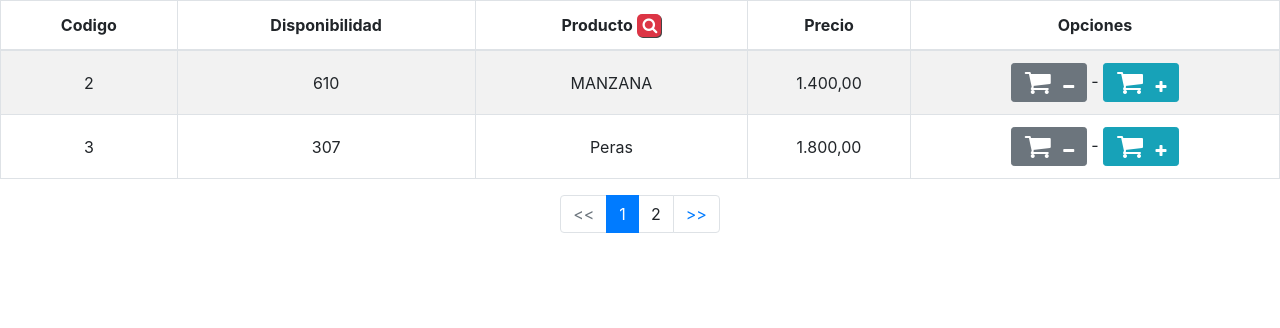
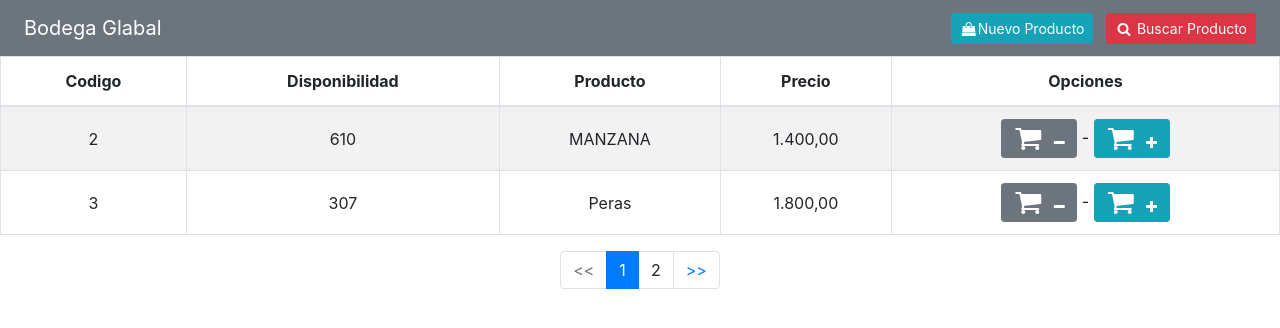
Before and after one commit to JySa65/inventario-sencillo-php, a PHP site: page / in a window 1280 px wide. Shown: the top 328 px of the page. Run offline with PHP 8.4, Linux system fonts and the light colour scheme; data comes from the database, SQL or seed files in the repository.

Commit message:
form registro

```diff
--- a/conexion.php
+++ b/conexion.php
@@ -1,7 +1,7 @@
 <?php
 $ho = "localhost";
 $us = "root";
-$pa = "root";
+$pa = "";
 $db = "inventario";
 $po = "3306";
 $con = mysqli_connect($ho, $us, $pa, $db, $po);
--- a/index.php
+++ b/index.php
@@ -62,7 +62,7 @@
 								<a class="list-group-item list-group-item-action" data-toggle="collapse" href="#multiCollapseExample1" role="button" aria-expanded="false" aria-controls="multiCollapseExample1"><i class="fa fa-fw fa-plus"></i> Mas....</a>
 								<div class="collapse multi-collapse" id="multiCollapseExample1">
 									<div class="list-group">
-										<a href="#!" class="list-group-item list-group-item-action" id="add_producto"><span class="pr-4"></span><i class="fa fa-fw fa-shopping-bag"></i> Añadir Nuevo Producto</a>
+										<a href="#!" class="list-group-item list-group-item-action" id="add_producto" onclick="cargarVentana('templates/regisForm.php', {});"><span class="pr-4"></span><i class="fa fa-fw fa-shopping-bag"></i> Añadir Nuevo Producto</a>
 										<a href="#!" class="list-group-item list-group-item-action" id="add_rgeneral"><span class="pr-4"></span><i class="fa fa-fw fa-file-pdf-o"></i> Reporte Genereal</a>
 									</div>
 								</div>
--- a/templates/compraForm.php
+++ b/templates/compraForm.php
@@ -16,7 +16,7 @@ if ($_SERVER["REQUEST_METHOD"] == "POST"){
 					if ($ppre = $con->query("SELECT (SELECT aux.monto FROM precios AS aux WHERE aux.id=MAX(pre.id)) AS monto FROM productos AS pro LEFT JOIN precios AS pre ON '".$token."'=pre.id_prod GROUP BY pre.id_prod")){
 						if ($row = $ppre->fetch_assoc()){
 							if($row["monto"] == $pre){
-								$con->query("INSERT INTO precios(id, id_prod, monto) VALUES (NULL, '".$token."', '".$pre."')");
+								$con->query("INSERT INTO precios(id, id_prod, monto, fecha) VALUES (NULL, '".$token."', '".$pre."', '". date("Y-m-d") ."')");
 							}
 						}
 					}
--- a/templates/main.php
+++ b/templates/main.php
@@ -5,13 +5,20 @@ if ($_SERVER["REQUEST_METHOD"] != "GET"){
 require( __DIR__ . "/../conexion.php");
 $prod = $con->query("SELECT pro.*, (SELECT aux.monto FROM precios AS aux WHERE aux.id=MAX(pre.id)) AS monto FROM productos AS pro LEFT JOIN precios AS pre ON pro.id=pre.id_prod GROUP BY pre.id_prod");
 ?>
+<nav class="navbar navbar-expand bg-secondary justify-content-between">
+	<a class="navbar-brand text-white ml-2" href="#">Bodega Glabal</a>
+	<div>
+		<button class="btn btn-info btn-sm mr-2" onclick="cargarVentana('templates/regisForm.php', {});"><span class="d-none d-sm-none d-md-table-cell"><i class="fa fa-fw fa-shopping-bag" ></i>Nuevo Producto</span> <span class="d-table-cell d-md-none d-lg-none d-xl-none"><i class="fa fa-plus"></i></span></button>
+		<button class="btn btn-danger btn-sm mr-2 d-none d-sm-none d-md-table-cell" onclick="toggleBuscar()"><i class="fa fa-fw fa-search"></i> Buscar Producto</button>
+	</div>
+</nav>
 <table class="table table-bordered table-hover table-striped text-center" id="mytable">
 	<thead>
 		<th class="d-none d-sm-none d-md-table-cell">Codigo</th>
 		<th class="d-table-cell d-md-none d-lg-none d-xl-none">Disp.</th>
 		<th class="d-none d-sm-none d-md-table-cell">Disponibilidad</button></th>
 		<th onclick="toggleBuscar()" id="quitar_css" class="d-table-cell d-md-none d-lg-none d-xl-none btn btn-danger btn-sm">Producto</th>
-		<th onclick="toggleBuscar()" class="d-none d-sm-none d-md-table-cell">Producto <i class="fa fa-search" style="background: #dc3545; padding: 3px 4px 4px 6px; box-shadow: 1px 1px 0px #444; color: white; border-radius: 5px;"></i></button></th>
+		<th class="d-none d-sm-none d-md-table-cell">Producto</button></th>
 		<th>Precio</th>
 		<th class="d-none d-sm-table-cell">Opciones</th>
 	</thead>
@@ -36,6 +43,6 @@ $prod = $con->query("SELECT pro.*, (SELECT aux.monto FROM precios AS aux WHERE a
 	</tbody>
 </table>
 <nav aria-label="Page navigation example">
-  <ul class="pagination justify-content-center" id="pagina">
-  </ul>
+	<ul class="pagination justify-content-center" id="pagina">
+	</ul>
 </nav>
```
Also changed, not shown: templates/regisForm.php (added, +41 -0 lines), registro.php (added).
